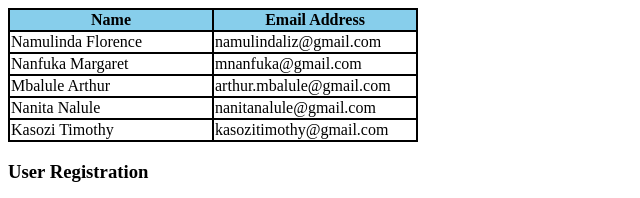
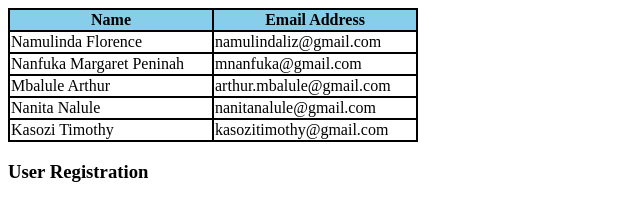
Before and after one commit to Teze-Martha/CODE-QUEEN, a plain HTML site: page Assignment.html in a window 1280 px wide. Shown: the top 198 px of the page, 0-640 px from the left. Drawn offline with Linux system fonts and the light colour scheme.

Commit message:
Update Assignment.html

```diff
--- a/Assignment.html
+++ b/Assignment.html
@@ -15,7 +15,7 @@
   <td>namulindaliz@gmail.com</td>
   </tr>
   <tr bgcolor="white" align="left">
-  <td>Nanfuka Margaret</td>
+  <td>Nanfuka Margaret Peninah</td>
   <td>mnanfuka@gmail.com</td>
   </tr>
   <tr bgcolor="white" align="left">
```
